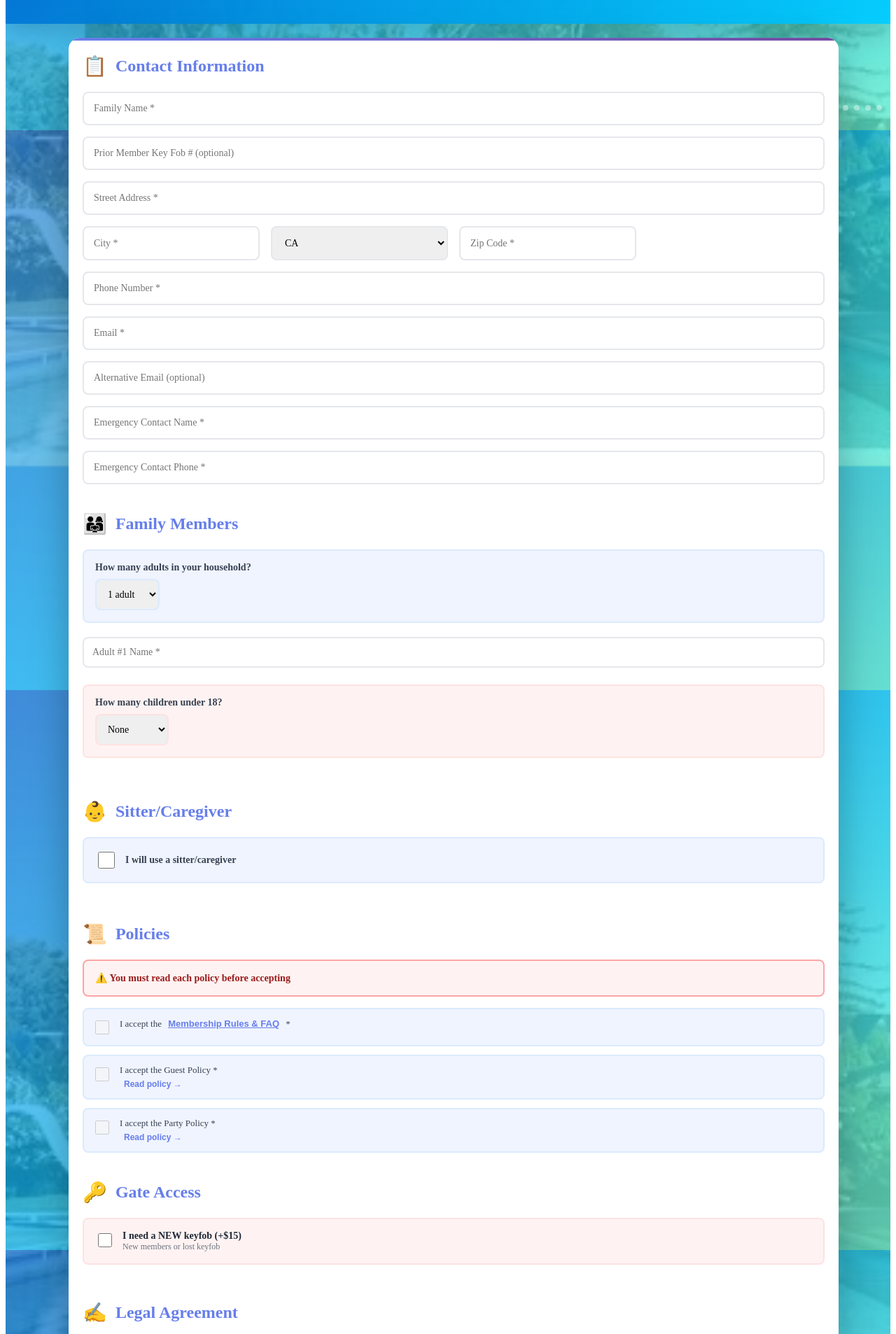
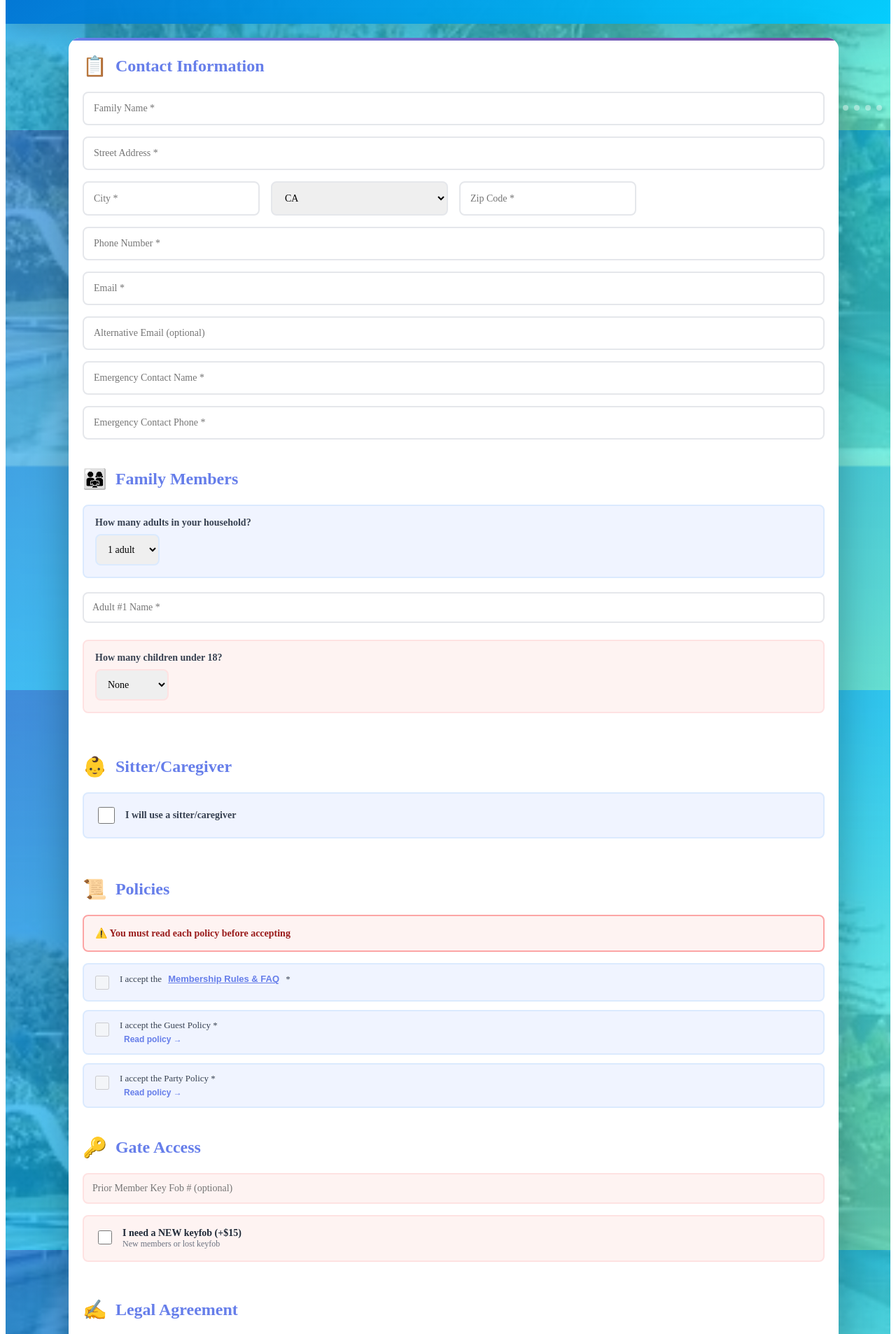
Before and after one commit to n2223536/bishop-pool-app, a Next.js app: page / in a window 1280 px wide. Shown: the part 622-2528 px from the top of the page at 70% size. Built offline with nearby package versions, Linux system fonts and the light colour scheme.

Commit message:
Move prior keyfob number from Contact Info to Gate Access section

```diff
--- a/pages/index.tsx
+++ b/pages/index.tsx
@@ -536,14 +536,6 @@ export default function Home() {
                   />
                   <input
                     type="text"
-                    name="priorKeyfobNumber"
-                    placeholder="Prior Member Key Fob # (optional)"
-                    value={formData.priorKeyfobNumber}
-                    onChange={handleInputChange}
-                    style={{ padding: '14px', border: '2px solid #e5e7eb', borderRadius: '8px', fontFamily: 'inherit', fontSize: '14px', gridColumn: '1 / -1' }}
-                  />
-                  <input
-                    type="text"
                     placeholder="Street Address *"
                     value={formData.address.street}
                     onChange={(e) => handleAddressChange('street', e.target.value)}
@@ -875,6 +867,16 @@ export default function Home() {
                 <div style={{ display: 'flex', alignItems: 'center', marginBottom: '20px' }}>
                   <div style={{ fontSize: '28px', marginRight: '12px' }}>🔑</div>
                   <h3 style={{ fontSize: '24px', fontWeight: 'bold', color: '#667eea', margin: 0 }}>Gate Access</h3>
+                </div>
+                <div style={{ marginBottom: '16px' }}>
+                  <input
+                    type="text"
+                    name="priorKeyfobNumber"
+                    placeholder="Prior Member Key Fob # (optional)"
+                    value={formData.priorKeyfobNumber}
+                    onChange={handleInputChange}
+                    style={{ padding: '12px', border: '2px solid #fee2e2', borderRadius: '8px', fontFamily: 'inherit', fontSize: '14px', width: '100%', boxSizing: 'border-box', background: '#fef3f2' }}
+                  />
                 </div>
                 <label style={{ display: 'flex', alignItems: 'flex-start', gap: '12px', cursor: 'pointer', padding: '16px', border: '2px solid #fee2e2', borderRadius: '8px', background: '#fef3f2', marginBottom: '12px' }}>
                   <input
```
